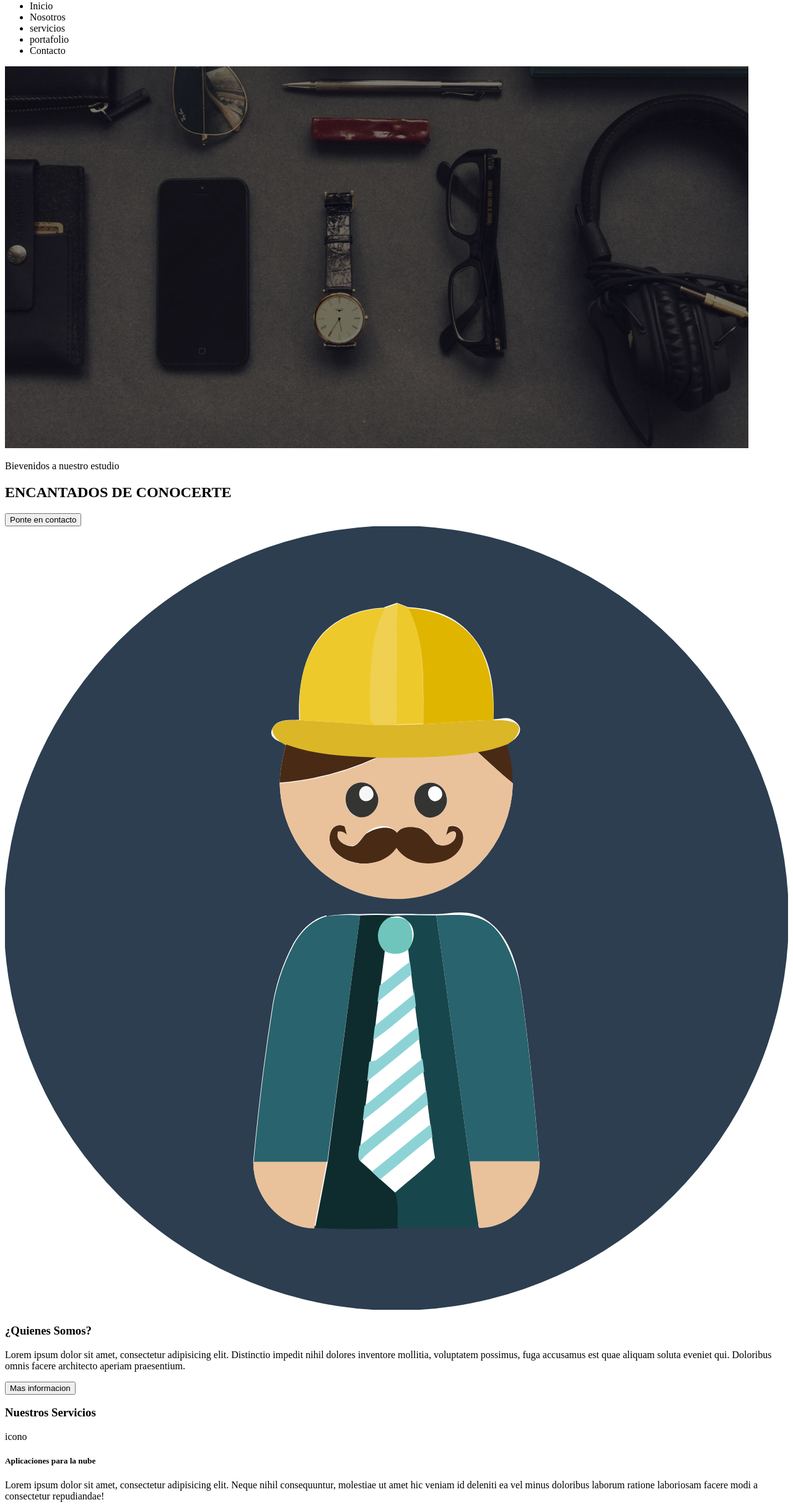
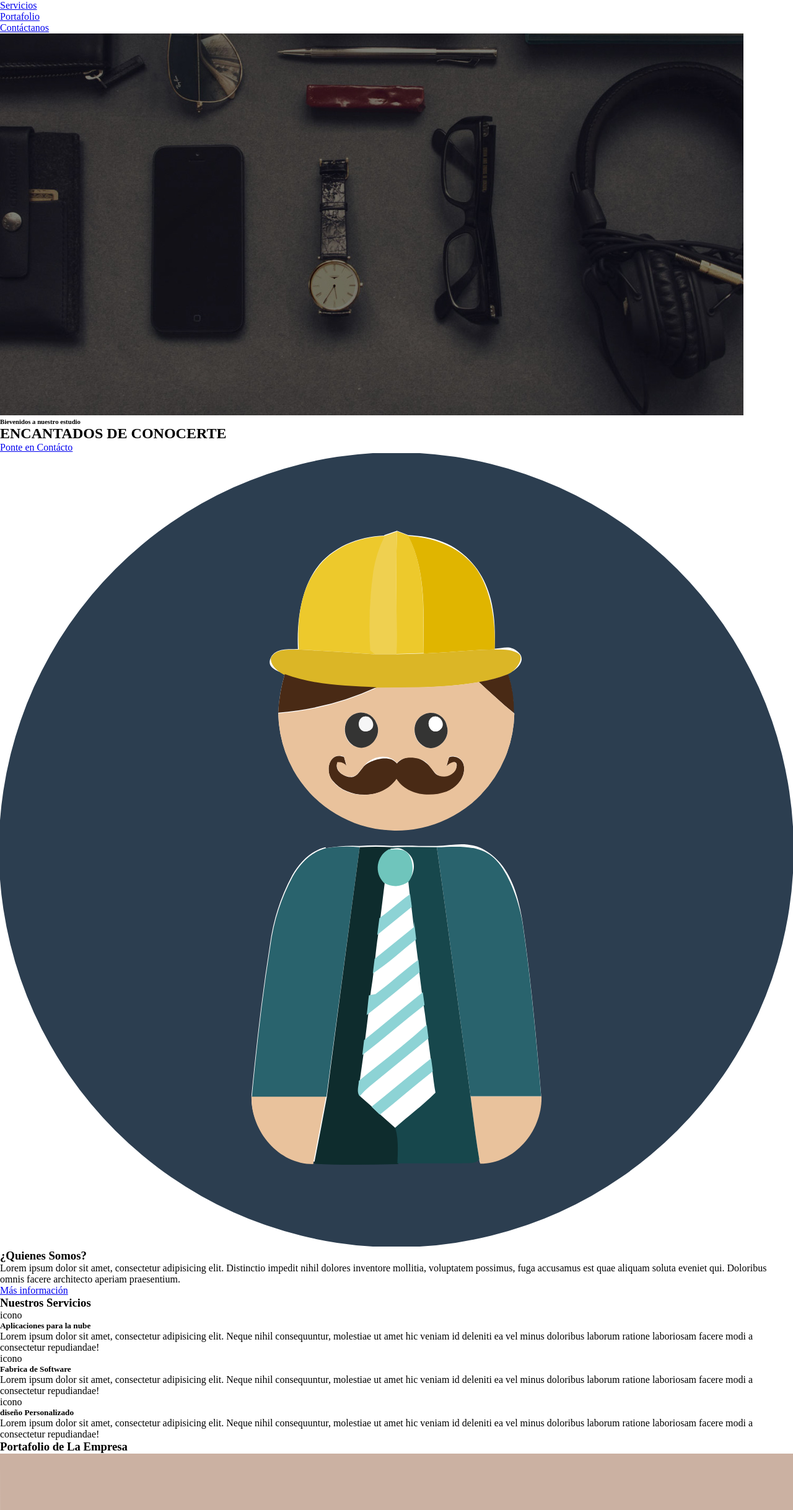
Before and after one commit to ache72/creativa, a plain HTML site: page index.html in a window 1280 px wide. Shown: the part 58-2494 px from the top of the page at 62% size. Drawn offline with Linux system fonts and the light colour scheme.

Commit message:
cambio en la estructura html

```diff
--- a/css/estilo.css
+++ b/css/estilo.css
@@ -0,0 +1,4 @@
+*{
+	margin: 0px;
+	padding: 0px;
+}
--- a/index.html
+++ b/index.html
@@ -5,54 +5,50 @@
 	<meta name="viewport" width="device-width, initial-scale=1.0" >
 	<title>Página de Web de Creator</title>
 	<!--Agregando link de css-->
-	<link rel="stylesheet" href="css/estilos.css">
+	<link rel="stylesheet" href="css/estilo.css">
 </head>
 <body>
 	<header>
-		<div class="logotipo">
 		<h3>Creator</h3>
-		</div>
 		<nav>
 			<ul>
-				<li><a href="#"></a>Inicio</li>
-				<li><a href="#"></a>Nosotros</li>
-				<li><a href="#"></a>servicios</li>
-				<li><a href="#"></a>portafolio</li>
-				<li><a href="#"></a>Contacto</li>
+				<li><a href="#">Inicio</a></li>
+				<li><a href="#">Nosotros</a></li>
+				<li><a href="#">Servicios</a></li>
+				<li><a href="#">Portafolio</a></li>
+				<li><a href="#">Contáctanos</a></li>
 			</ul>
 		</nav>
 	</header>
 	<section class="entrada">
 		<img src="images/banner.jpg" alt="banner de creator">
-		<p>Bievenidos a nuestro estudio</p>
+		<h6>Bievenidos a nuestro estudio</h6>
 		<h1>ENCANTADOS DE CONOCERTE</h1>
-		<button>Ponte en contacto</button>
+		<a href="#">Ponte en Contácto</a>
 	</section>
 	<section class="quienes-somos">
 		<img src="images/nosotros.svg" alt="">
 		<h3>¿Quienes Somos?</h3>
 		<p>Lorem ipsum dolor sit amet, consectetur adipisicing elit. Distinctio impedit nihil dolores inventore mollitia, voluptatem possimus, fuga accusamus est quae aliquam soluta eveniet qui. Doloribus omnis facere architecto aperiam praesentium.</p>
-		<button>Mas informacion</button>
+		<a href="#">Más información</a>
 	</section>
 	<section class="servicios">
 		<h3>Nuestros Servicios</h3>
 		<div class="servicios">
 			<article>
-				<div>
 				<span>icono</span>
 				<h5>Aplicaciones para la nube</h5>
 				<p>Lorem ipsum dolor sit amet, consectetur adipisicing elit. Neque nihil consequuntur, molestiae ut amet hic veniam id deleniti ea vel minus doloribus laborum ratione laboriosam facere modi a consectetur repudiandae!</p>
-				</div>
-				<div>
+			</article>
+			<article>
 				<span>icono</span>
 				<h5>Fabrica de Software</h5>
 				<p>Lorem ipsum dolor sit amet, consectetur adipisicing elit. Neque nihil consequuntur, molestiae ut amet hic veniam id deleniti ea vel minus doloribus laborum ratione laboriosam facere modi a consectetur repudiandae!</p>
-				</div>
-				<div>
+			</article>
+			<article>
 				<span>icono</span>
 				<h5>diseño Personalizado</h5>
 				<p>Lorem ipsum dolor sit amet, consectetur adipisicing elit. Neque nihil consequuntur, molestiae ut amet hic veniam id deleniti ea vel minus doloribus laborum ratione laboriosam facere modi a consectetur repudiandae!</p>
-				</div>
 			</article>
 		</div>
 	</section>
```
Also changed, not shown: 2 other files. Lines whose indentation alone changed are shown as unchanged.
